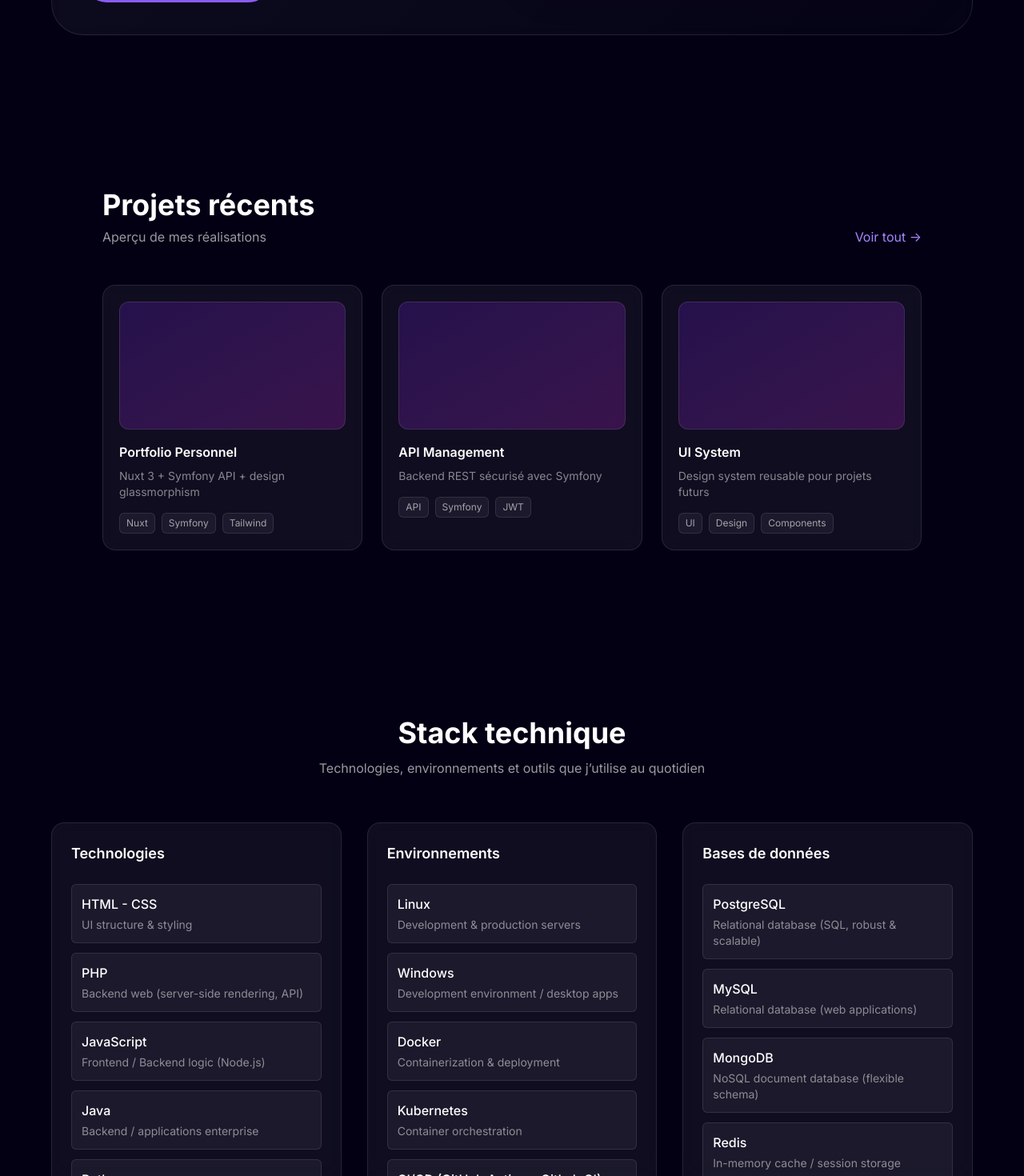
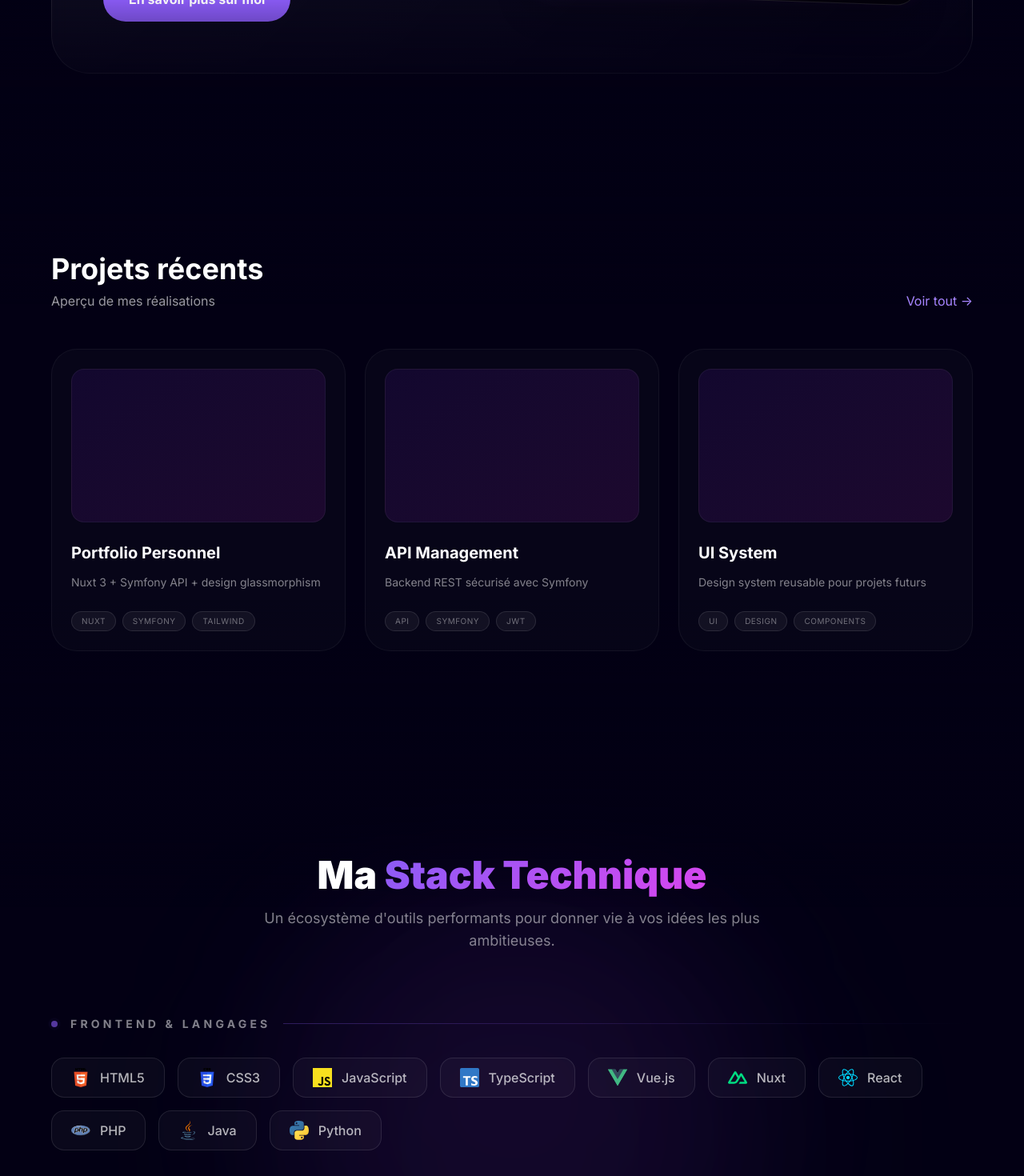
Before and after one commit to Tom4zPortfolio/Portfolio-Front, a Nuxt app: page / in a window 1280 px wide. Shown: the part 1330-2800 px from the top of the page at 80% size. Built offline with nearby package versions, Linux system fonts and the light colour scheme.

Commit message:
amélioration style wati bg

```diff
--- a/app/components/home/AboutSection.vue
+++ b/app/components/home/AboutSection.vue
@@ -2,10 +2,17 @@
 </script>
 <template>
   <section class="py-24 px-6 relative">
+    <!-- Gradient transition top & bottom -->
+    <div class="absolute top-0 left-0 w-full h-48 bg-gradient-to-b from-bg via-bg/80 to-transparent z-10 opacity-80"></div>
+    <div class="absolute bottom-0 left-0 w-full h-48 bg-gradient-to-t from-bg via-bg/80 to-transparent z-10 opacity-80"></div>
+
     <div class="max-w-6xl mx-auto">
-      <div class="glass-card grid md:grid-cols-2 gap-12 p-10 rounded-[2.5rem] items-center">
+      <div class="glass-card grid md:grid-cols-2 gap-12 p-10 md:p-16 rounded-[3rem] items-center relative overflow-hidden">
+        <!-- Decoration inside card -->
+        <div class="absolute -top-24 -right-24 w-64 h-64 bg-primary/10 blur-[80px] rounded-full"></div>
+
         <!-- LEFT -->
-        <div class="flex flex-col justify-center">
+        <div class="flex flex-col justify-center relative z-10">
           <h2 class="text-4xl md:text-5xl font-black text-white leading-tight">
             CONCEVOIR L'AVENIR <br/>
             <span class="text-gradient">LIGNE PAR LIGNE</span>
@@ -24,13 +31,15 @@
         </div>
 
         <!-- RIGHT (visual / code card) -->
-        <div class="rounded-3xl bg-black/60 border border-white/10 overflow-hidden shadow-2xl transform rotate-2 hover:rotate-0 transition-transform duration-700">
+        <div class="relative group">
+          <div class="absolute -inset-1 bg-gradient-to-r from-primary/20 to-secondary/20 rounded-[2rem] blur opacity-25 group-hover:opacity-50 transition duration-1000"></div>
+          <div class="relative rounded-3xl bg-black/60 border border-white/10 overflow-hidden shadow-2xl transform rotate-2 hover:rotate-0 transition-transform duration-700">
             <div class="flex gap-2 p-4 border-b border-white/10 bg-white/5">
               <div class="w-3 h-3 rounded-full bg-red-500/50"></div>
               <div class="w-3 h-3 rounded-full bg-yellow-500/50"></div>
               <div class="w-3 h-3 rounded-full bg-green-500/50"></div>
             </div>
-          <pre class="p-8 text-sm font-mono leading-relaxed group">
+            <pre class="p-8 text-sm font-mono leading-relaxed">
 <code class="text-white/80">
 <span class="text-primary">const</span> <span class="text-secondary">developer</span> = {
   name: <span class="text-accent">"Thomas Gourlaouen"</span>,
@@ -44,5 +53,6 @@
           </div>
         </div>
       </div>
+    </div>
   </section>
 </template>
--- a/app/components/home/CTASection.vue
+++ b/app/components/home/CTASection.vue
@@ -1,5 +1,7 @@
 <template>
-  <section class="relative py-28 px-6 overflow-hidden">
+  <section class="relative py-32 px-6 overflow-hidden">
+    <!-- Gradient transition top -->
+    <div class="absolute top-0 left-0 w-full h-48 bg-gradient-to-b from-bg via-bg/80 to-transparent z-20 opacity-80"></div>
 
     <!-- background animated blobs -->
     <div class="absolute inset-0">
--- a/app/components/home/FeaturedProjectsSection.vue
+++ b/app/components/home/FeaturedProjectsSection.vue
@@ -19,9 +19,12 @@ const projects = [
 </script>
 
 <template>
-  <section class="py-24 px-6">
+  <section class="py-32 px-6 relative">
+    <!-- Gradient transition top & bottom -->
+    <div class="absolute top-0 left-0 w-full h-48 bg-gradient-to-b from-bg via-bg/80 to-transparent z-10 opacity-80"></div>
+    <div class="absolute bottom-0 left-0 w-full h-48 bg-gradient-to-t from-bg via-bg/80 to-transparent z-10 opacity-80"></div>
 
-    <div class="max-w-5xl mx-auto">
+    <div class="max-w-6xl mx-auto relative z-20">
 
       <div class="flex items-end justify-between">
         <div>
@@ -43,24 +46,28 @@ const projects = [
         <div
             v-for="project in projects"
             :key="project.title"
-            class="project-card"
+            class="group relative p-6 rounded-[2rem] bg-white/[0.02] border border-white/5 hover:border-primary/20 transition-all duration-500 hover:-translate-y-2 overflow-hidden"
         >
+          <!-- Glow effect background -->
+          <div class="absolute inset-0 -z-10 bg-gradient-to-br from-primary/5 to-secondary/5 opacity-0 group-hover:opacity-100 transition-opacity duration-500"></div>
 
-          <div class="h-40 rounded-xl bg-gradient-to-br from-violet-600/20 to-fuchsia-500/20 border border-white/10" />
+          <div class="h-48 rounded-2xl bg-gradient-to-br from-violet-600/10 to-fuchsia-500/10 border border-white/5 overflow-hidden relative">
+            <div class="absolute inset-0 bg-white/5 opacity-0 group-hover:opacity-100 transition-opacity duration-500"></div>
+          </div>
 
-          <h3 class="mt-4 text-white font-semibold">
+          <h3 class="mt-6 text-xl text-white font-bold group-hover:text-primary transition-colors">
             {{ project.title }}
           </h3>
 
-          <p class="text-white/50 text-sm mt-2">
+          <p class="text-white/50 text-sm mt-3 leading-relaxed">
             {{ project.description }}
           </p>
 
-          <div class="mt-4 flex gap-2 flex-wrap">
+          <div class="mt-6 flex gap-2 flex-wrap">
             <span
                 v-for="tag in project.tags"
                 :key="tag"
-                class="text-xs px-2 py-1 rounded-md bg-white/5 border border-white/10 text-white/60"
+                class="text-[10px] uppercase tracking-wider px-3 py-1 rounded-full bg-white/5 border border-white/10 text-white/40"
             >
               {{ tag }}
             </span>
@@ -76,13 +83,7 @@ const projects = [
 </template>
 
 <style scoped>
-@reference "tailwindcss";
-.project-card {
-  @apply p-5 rounded-2xl bg-white/5 border border-white/10 backdrop-blur-md
-  hover:bg-white/10 hover:border-violet-500/30 transition;
-}
 </style>
 
 <style scoped>
-
 </style>
--- a/app/components/home/TechStackSection.vue
+++ b/app/components/home/TechStackSection.vue
@@ -1,5 +1,4 @@
 <script setup lang="ts">
-
 import { ref, onMounted } from 'vue'
 
 const visible = ref(false)
@@ -10,139 +9,129 @@ onMounted(() => {
   }, 150)
 })
 
-const techs = [
-  { name: 'HTML - CSS', role: 'UI structure & styling' },
-  { name: 'PHP', role: 'Backend web (server-side rendering, API)' },
-  { name: 'JavaScript', role: 'Frontend / Backend logic (Node.js)' },
-  { name: 'Java', role: 'Backend / applications enterprise' },
-  { name: 'Python', role: 'Backend / scripting / data / API' },
-  { name: 'C', role: 'Low-level systems programming' },
-  { name: 'C#', role: 'Backend / desktop / .NET ecosystem' },
-  { name: 'Dart', role: 'Cross-platform mobile (Flutter)' },
+const categories = [
+  {
+    name: 'Frontend & Langages',
+    items: [
+      { name: 'HTML5', icon: 'logos:html-5' },
+      { name: 'CSS3', icon: 'logos:css-3' },
+      { name: 'JavaScript', icon: 'logos:javascript' },
+      { name: 'TypeScript', icon: 'logos:typescript-icon' },
+      { name: 'Vue.js', icon: 'logos:vue' },
+      { name: 'Nuxt', icon: 'logos:nuxt-icon' },
+      { name: 'React', icon: 'logos:react' },
+      { name: 'PHP', icon: 'logos:php' },
+      { name: 'Java', icon: 'logos:java' },
+      { name: 'Python', icon: 'logos:python' },
     ]
-
-const environnements = [
-  { name: 'Linux', role: 'Development & production servers' },
-  { name: 'Windows', role: 'Development environment / desktop apps' },
-  { name: 'Docker', role: 'Containerization & deployment' },
-  { name: 'Kubernetes', role: 'Container orchestration' },
-  { name: 'CI/CD (GitHub Actions, GitLab CI)', role: 'Automated testing & deployment' },
-  { name: 'Node.js runtime', role: 'JavaScript backend execution' },
+  },
+  {
+    name: 'Backend & Data',
+    items: [
+      { name: 'Node.js', icon: 'logos:nodejs-icon' },
+      { name: 'Symfony', icon: 'logos:symfony' },
+      { name: 'Laravel', icon: 'logos:laravel' },
+      { name: 'PostgreSQL', icon: 'logos:postgresql' },
+      { name: 'MySQL', icon: 'logos:mysql' },
+      { name: 'MongoDB', icon: 'logos:mongodb-icon' },
+      { name: 'Redis', icon: 'logos:redis' },
     ]
-
-const db = [
-  { name: 'PostgreSQL', role: 'Relational database (SQL, robust & scalable)' },
-  { name: 'MySQL', role: 'Relational database (web applications)' },
-  { name: 'MongoDB', role: 'NoSQL document database (flexible schema)' },
-  { name: 'Redis', role: 'In-memory cache / session storage' },
+  },
+  {
+    name: 'Outils & Env',
+    items: [
+      { name: 'Docker', icon: 'logos:docker-icon' },
+      { name: 'Kubernetes', icon: 'logos:kubernetes' },
+      { name: 'Git', icon: 'logos:git-icon' },
+      { name: 'Linux', icon: 'logos:linux-tux' },
+      { name: 'Figma', icon: 'logos:figma' },
+      { name: 'Tailwind', icon: 'logos:tailwindcss-icon' },
     ]
-
+  }
+]
 </script>
 
 <template>
-  <section class="py-28 px-6 relative">
+  <section class="py-32 px-6 relative overflow-hidden">
+    <!-- Fond décoratif plus subtil et fluide -->
+    <div class="absolute inset-0 -z-10 pointer-events-none">
+      <div class="absolute top-1/4 left-1/4 w-[600px] h-[600px] bg-primary/5 blur-[120px] rounded-full animate-float"></div>
+      <div class="absolute bottom-1/4 right-1/4 w-[600px] h-[600px] bg-secondary/5 blur-[120px] rounded-full animate-float-slow"></div>
+    </div>
 
-    <!-- HEADER -->
+    <!-- Dégradés de transition pour éviter les coupures abruptes -->
+    <div class="absolute top-0 left-0 w-full h-48 bg-gradient-to-b from-bg via-bg/80 to-transparent z-10"></div>
+    <div class="absolute bottom-0 left-0 w-full h-48 bg-gradient-to-t from-bg via-bg/80 to-transparent z-10"></div>
+
+    <div class="max-w-6xl mx-auto relative z-20">
       <div
-        class="max-w-5xl mx-auto text-center transition-all duration-700"
-        :class="visible ? 'opacity-100 translate-y-0' : 'opacity-0 translate-y-6'"
+          class="text-center transition-all duration-1000"
+          :class="visible ? 'opacity-100 translate-y-0' : 'opacity-0 translate-y-10'"
       >
-      <h2 class="text-3xl md:text-4xl font-bold text-white">
-        Stack technique
+        <h2 class="text-4xl md:text-5xl font-black text-white">
+          Ma <span class="text-gradient">Stack Technique</span>
         </h2>
-
-      <p class="mt-3 text-white/60">
-        Technologies, environnements et outils que j’utilise au quotidien
+        <p class="mt-4 text-white/50 max-w-2xl mx-auto text-lg">
+          Un écosystème d'outils performants pour donner vie à vos idées les plus ambitieuses.
         </p>
       </div>
 
-    <!-- GRID -->
-    <div class="mt-14 max-w-6xl mx-auto grid md:grid-cols-3 gap-8">
+      <div class="mt-20 space-y-16">
+        <div v-for="(cat, idx) in categories" :key="cat.name"
+             class="transition-all duration-1000"
+             :class="visible ? 'opacity-100 translate-y-0' : 'opacity-0 translate-y-4'"
+             :style="{ transitionDelay: (200 + idx * 100) + 'ms' }"
+        >
+          <h3 class="text-white/50 text-sm font-bold uppercase tracking-[0.3em] mb-8 text-center md:text-left flex items-center gap-4">
+            <span class="relative flex h-2 w-2">
+              <span class="animate-ping absolute inline-flex h-full w-full rounded-full bg-primary opacity-40"></span>
+              <span class="relative inline-flex rounded-full h-2 w-2 bg-primary/60"></span>
+            </span>
+            {{ cat.name }}
+            <span class="h-[1px] flex-1 bg-gradient-to-r from-primary/30 to-transparent hidden md:block"></span>
+          </h3>
 
-      <!-- TECH -->
-      <div class="stack-card">
-        <h3 class="title">Technologies</h3>
+          <div class="flex flex-wrap gap-4 justify-center md:justify-start">
+            <div
+              v-for="(item, itemIdx) in cat.items"
+              :key="item.name"
+              class="group relative flex items-center gap-3 px-6 py-3 rounded-2xl bg-white/[0.03] border border-white/10 hover:border-primary/40 hover:bg-primary/[0.05] transition-all duration-500 hover:-translate-y-1"
+              :class="visible ? 'opacity-100 translate-y-0' : 'opacity-0 translate-y-4'"
+              :style="{ transitionDelay: (400 + (idx * 150) + (itemIdx * 30)) + 'ms' }"
+            >
+              <Icon :name="item.icon" class="w-6 h-6 transition-all duration-500 transform group-hover:scale-110" />
+              <span class="text-white/70 group-hover:text-white font-medium transition-colors">
+                {{ item.name }}
+              </span>
 
-        <div class="grid gap-3 mt-6">
-          <div v-for="(tech, i) in techs" :key="tech.name"
-               class="item"
-               :style="{ transitionDelay: (i * 30) + 'ms' }"
-               :class="visible ? 'opacity-100 translate-y-0' : 'opacity-0 translate-y-2'"
-          >
-            <div class="name">{{ tech.name }}</div>
-            <div class="role">{{ tech.role }}</div>
+              <!-- Glow effect on hover -->
+              <div class="absolute inset-0 -z-10 bg-gradient-to-r from-primary/20 to-secondary/20 opacity-0 group-hover:opacity-100 blur-xl transition-opacity rounded-2xl"></div>
             </div>
           </div>
         </div>
-
-      <!-- ENV -->
-      <div class="stack-card">
-        <h3 class="title">Environnements</h3>
-
-        <div class="grid gap-3 mt-6">
-          <div v-for="(env, i) in environnements" :key="env.name"
-               class="item"
-               :style="{ transitionDelay: (i * 30) + 'ms' }"
-               :class="visible ? 'opacity-100 translate-y-0' : 'opacity-0 translate-y-2'"
-          >
-            <div class="name">{{ env.name }}</div>
-            <div class="role">{{ env.role }}</div>
       </div>
     </div>
-      </div>
-
-      <!-- DB -->
-      <div class="stack-card">
-        <h3 class="title">Bases de données</h3>
-
-        <div class="grid gap-3 mt-6">
-          <div v-for="(d, i) in db" :key="d.name"
-               class="item"
-               :style="{ transitionDelay: (i * 30) + 'ms' }"
-               :class="visible ? 'opacity-100 translate-y-0' : 'opacity-0 translate-y-2'"
-          >
-            <div class="name">{{ d.name }}</div>
-            <div class="role">{{ d.role }}</div>
-          </div>
-        </div>
-      </div>
-
-    </div>
-
   </section>
 </template>
 
 <style scoped>
-@reference "tailwindcss";
-.stack-card {
-  @apply p-6 rounded-2xl bg-white/5 border border-white/10 backdrop-blur-md;
-  @apply hover:bg-white/10 hover:border-violet-500/30 transition;
+.text-gradient {
+  background: linear-gradient(135deg, #8b5cf6 0%, #d946ef 100%);
+  -webkit-background-clip: text;
+  -webkit-text-fill-color: transparent;
 }
 
-.title {
-  @apply text-white font-semibold text-lg;
+.animate-float {
+  animation: float 20s ease-in-out infinite;
 }
 
-.item {
-  @apply p-3 rounded-md bg-white/5 border border-white/10;
-  @apply transition-all duration-500;
+.animate-float-slow {
+  animation: float 25s ease-in-out infinite reverse;
 }
 
-.item:hover {
-  transform: translateY(-2px);
-  border-color: rgba(139, 92, 246, 0.4);
-  box-shadow: 0 10px 30px rgba(139, 92, 246, 0.15);
-}
-
-.name {
-  @apply text-white font-medium;
-}
-
-.role {
-  @apply text-white/50 text-sm mt-1;
+@keyframes float {
+  0%, 100% { transform: translate(0, 0) scale(1); }
+  33% { transform: translate(30px, -50px) scale(1.1); }
+  66% { transform: translate(-20px, 20px) scale(0.9); }
 }
 </style>
-
-<style scoped>
-
-</style>
```
Also changed, not shown: app/components/home/HeroSection.vue (+63 -22 lines), app/components/layout/AppHeader.vue (+8 -6 lines). Lines whose indentation alone changed are shown as unchanged.
